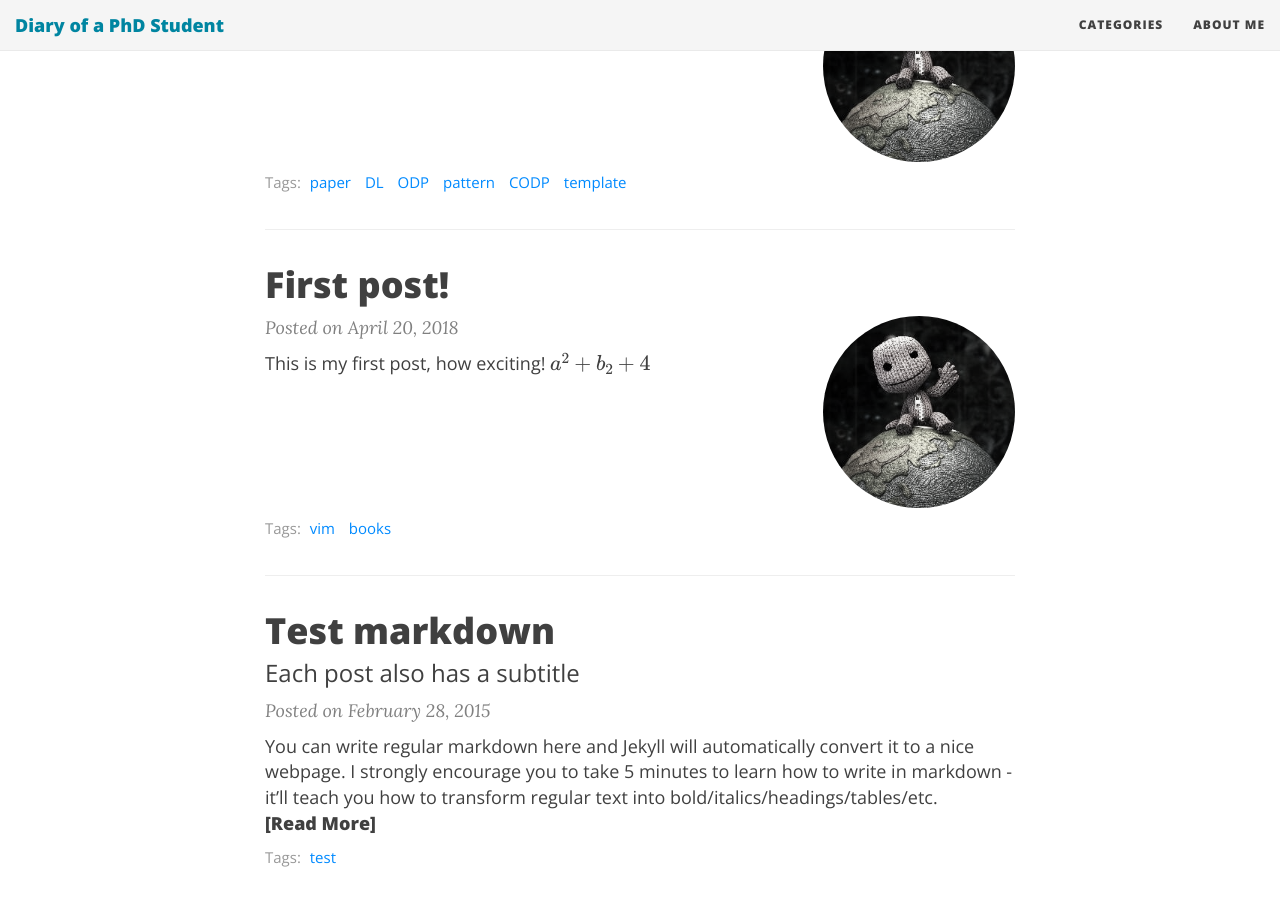
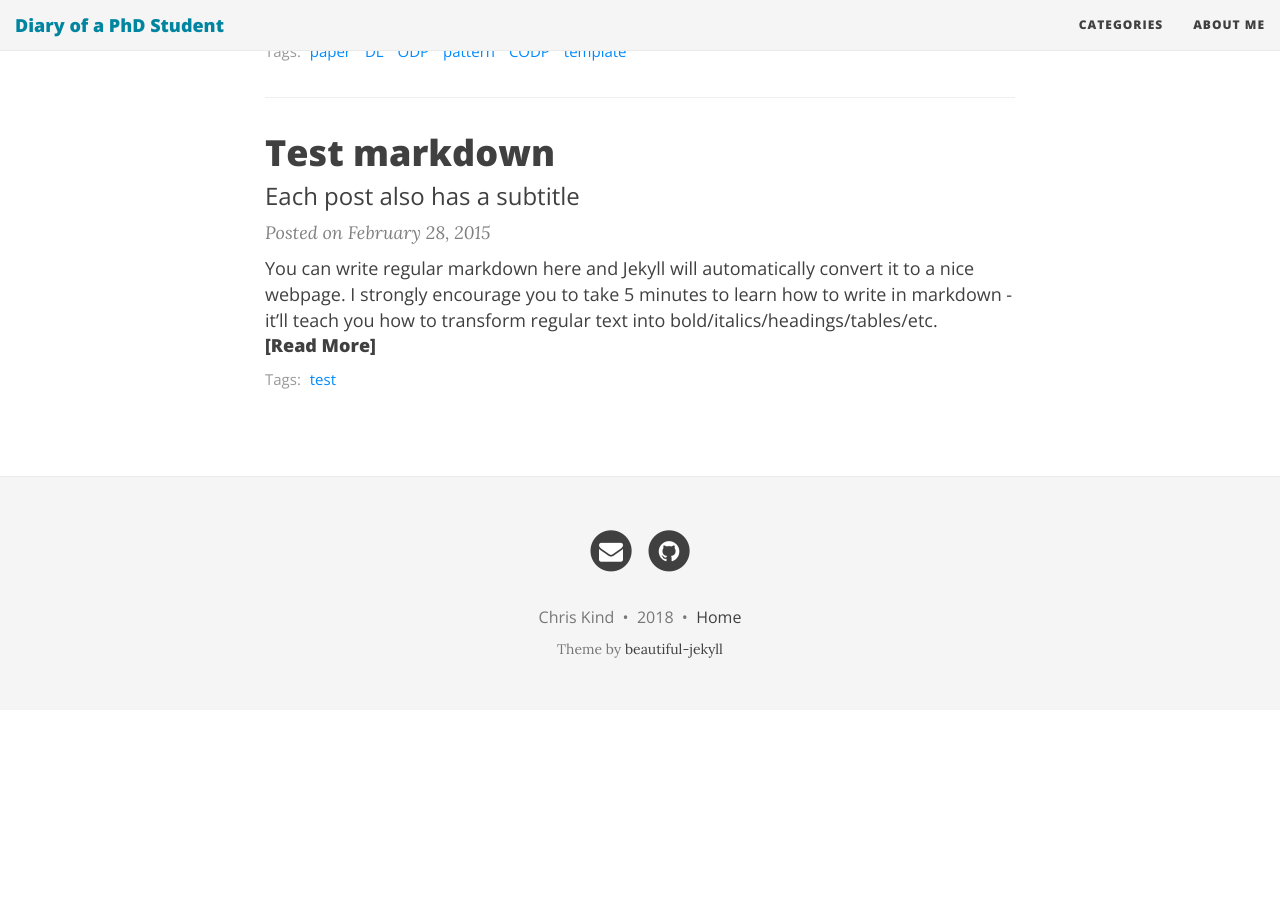
Before and after one commit to Cydny/cydny.github.io, a Jekyll site: the page built from index.html, in a window 1280 px wide and 900 px high, scrolled down 494 px. Built offline with Jekyll 4.4.1, drawn with Linux system fonts in a browser that asks for light colours; nearby versions of some CDN libraries; formulas are drawn with MathJax 3; the list of posts is cut into pages by our own code; after the commit the page ends 1204 px from its top, so only the background shows below that.

Commit message:
clean up

```diff
--- a/_posts/vim/2018-04-20-vim-1.md
+++ /dev/null
@@ -1,10 +0,0 @@
----
-layout: post
-title: First post!
-categories: vim
-image: /img/hello_world.jpeg
-tags: [vim, books]
----
-
-This is my first post, how exciting!
-\\(a^2 + b\_2 + 4\\)
```
Also changed, not shown: _posts/papers/2018-05-12-template-based-instantiation.md (+0 -1 lines), 1 other file.
